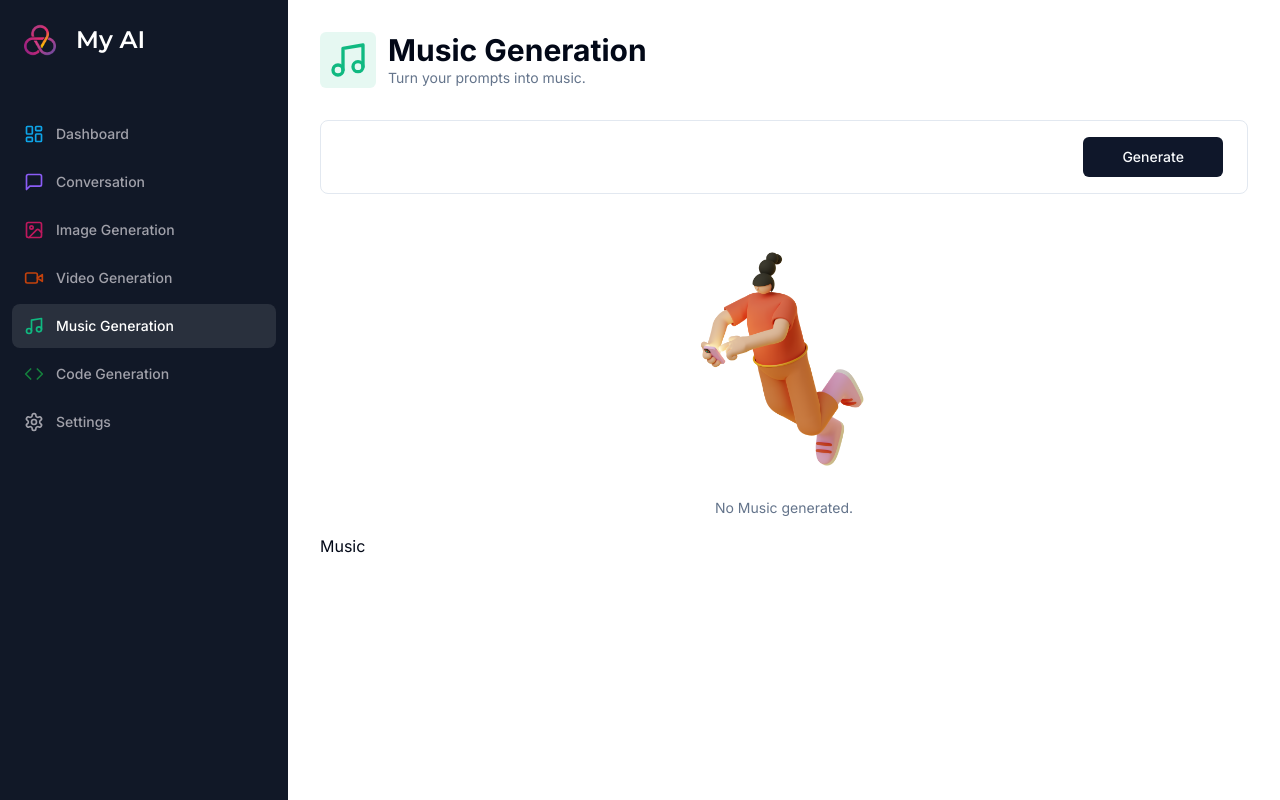
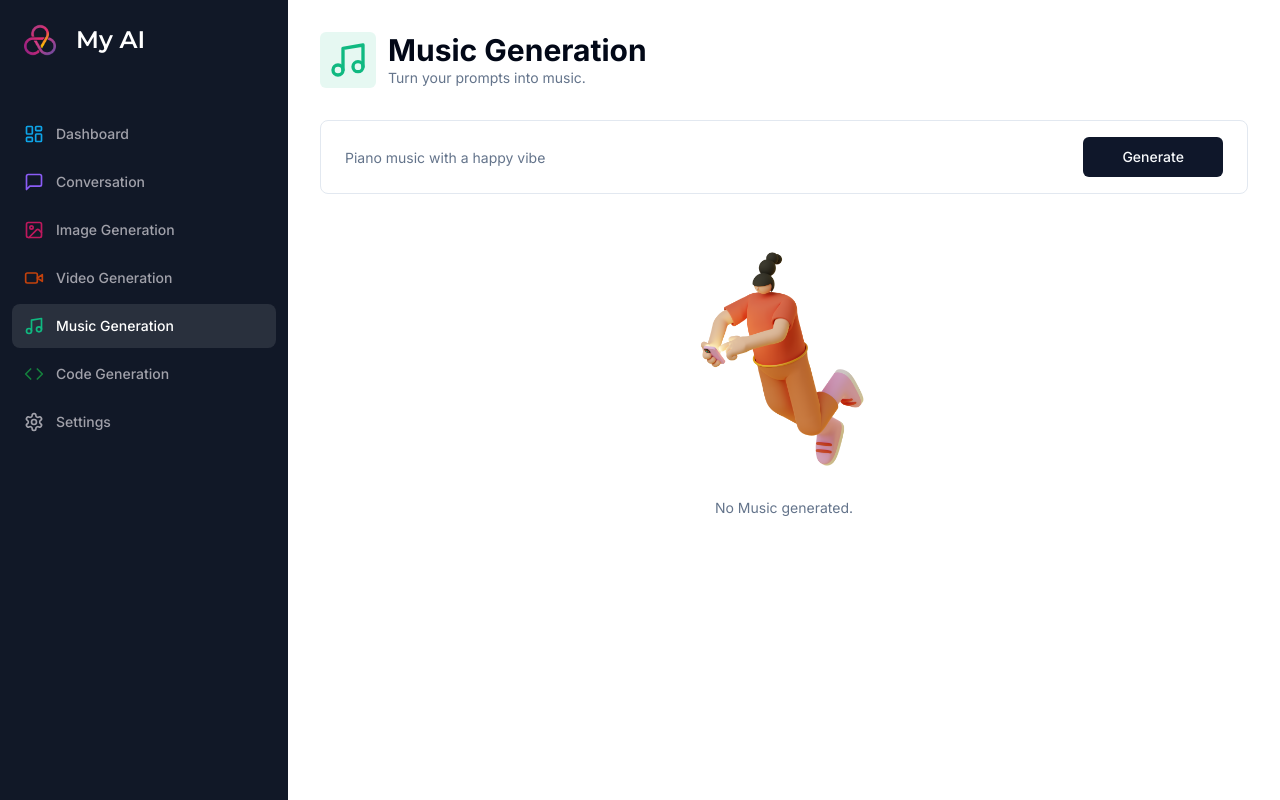
Before and after one commit to impruthvi/my-ai, a Next.js app: page /music in a window 1280 px wide. Built offline with nearby package versions, Linux system fonts and the light colour scheme.

Commit message:
Added a music player

```diff
--- a/app/(dashboard)/(routes)/music/page.tsx
+++ b/app/(dashboard)/(routes)/music/page.tsx
@@ -83,7 +83,7 @@
                       <Input
                         className="border-0 outline-none focus-visible:ring-0 focus-visible:ring-transparent"
                         disabled={isLoading}
-                        placeholder=""
+                        placeholder="Piano music with a happy vibe"
                         {...field}
                       />
                     </FormControl>
@@ -108,7 +108,11 @@
 
           {!music && !isLoading && <Empty label="No Music generated." />}
 
-          <div className="">Music</div>
+          {music && (
+            <audio controls className="w-full mt-8">
+              <source src={music} />
+            </audio>
+          )}
         </div>
       </div>
     </div>
```
